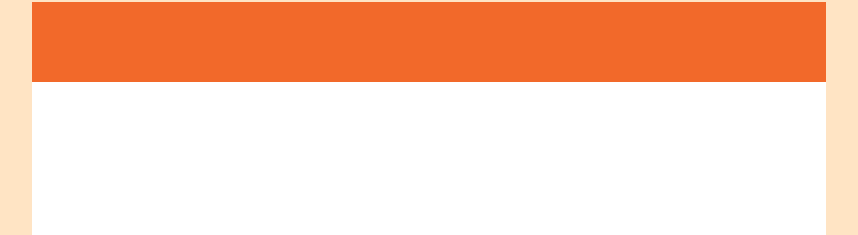
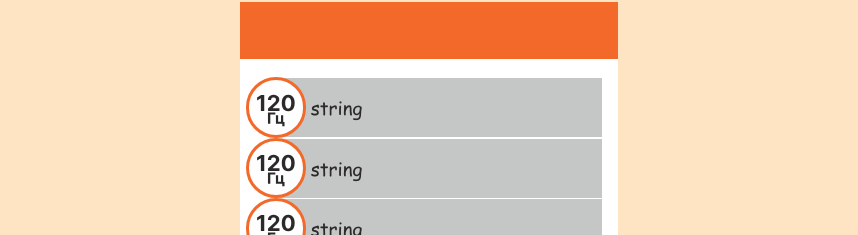
Before and after one commit to Mazayw/MiShopApp, a React (Create React App) app: page / in a window 1280 px wide. Both pictures are taken after a click on the tab "100x180mm". Shown: the part 565-800 px from the top of the page, without its empty margins (211-1069 px from the left). Built offline with nearby package versions, Linux system fonts and the light colour scheme.

Commit message:
feat: add ItemSmall component

```diff
--- a/src/components/ComponentToPrint100x180/index.module.scss
+++ b/src/components/ComponentToPrint100x180/index.module.scss
@@ -1,14 +1,14 @@
 .print {
-    width: 210mm;
-    height: 148mm;
+	width: 100mm;
+	height: 180mm;
 	display: flex;
 	flex-direction: column;
 	justify-content: space-between;
 }
 
 .header {
-    background: #F2692A;
-    width: 210mm;
+	background: #f2692a;
+	width: 100mm;
 	height: 31mm;
 	display: flex;
 	justify-content: center;
@@ -16,8 +16,8 @@
 }
 
 .title {
-    font-family: "Comic Sans MS", "Comic Sans", cursive;
-    font-size: 42pt;
+	font-family: 'Comic Sans MS', 'Comic Sans', cursive;
+	font-size: 32pt;
 	font-weight: 400;
 	color: #fff;
 	line-height: 8mm;
@@ -27,41 +27,39 @@
 .body {
 	background-color: #fff;
 	height: 100%;
-    width: 210mm;
+	width: 100mm;
 	display: flex;
-    flex-wrap: wrap;
+	flex-direction: column;
 	padding: 5mm;
 	justify-content: center;
 	align-items: center;
-    column-gap: 10px;
 }
 
 .footer {
-    width: 210mm;
+	width: 100mm;
 	height: 33mm;
 	display: flex;
 	justify-content: center;
-    background: #F2692A;
+	background: #f2692a;
 	align-items: center;
 }
 
 .logo {
-    width: 40mm;
-    height: 17mm;
+	width: 30mm;
+	height: auto;
 }
 
 .footer-content {
 	display: flex;
-    justify-content: space-between;
+	flex-direction: column;
+	justify-content: space-evenly;
 	align-items: center;
-    width: 205mm;
+	padding: 10px 5px;
 }
 
 .title-footer {
-    font-family: "Comic Sans MS", "Comic Sans", cursive;
-    font-size: 35pt;
+	font-family: 'Comic Sans MS', 'Comic Sans', cursive;
+	font-size: 18pt;
 	font-weight: 400;
 	color: #fff;
-    height: 14mm;
-    line-height: 10mm;
 }
--- a/src/components/ComponentToPrint100x180/index.tsx
+++ b/src/components/ComponentToPrint100x180/index.tsx
@@ -1,20 +1,28 @@
 import React from 'react';
 import styles from './index.module.scss';
-import Item from '../item/index';
+import ItemSmall from '../itemSmall/index';
 import { useGlobalContext } from '../../context/global-context';
 
 export const ComponentToPrint100x180 = React.forwardRef<HTMLDivElement>(
 	(props, ref) => {
 		const { globalData, globalName } = useGlobalContext();
-
+		const item = {
+			icon: '120hz.svg',
+			text: 'string',
+			id: '120hz.svg',
+		};
+		const arr = new Array(8).fill(item);
+		//globalData
 		return (
 			<div ref={ref} className={styles.print}>
 				<div className={styles.header}>
-					<h1 className={styles.title}>{globalName}</h1>
+					<h1 className={styles.title}>
+						{globalName.length < 15 ? globalName : 'Too long name'}
+					</h1>
 				</div>
 				<div className={styles.body}>
-					{globalData.map((el) => (
-						<Item data={el} key={el.id} />
+					{arr.map((el) => (
+						<ItemSmall data={el} key={el.id} />
 					))}
 				</div>
 				<div className={styles.footer}>
--- /dev/null
+++ b/src/components/itemSmall/index.module.scss
@@ -0,0 +1,45 @@
+.card {
+	position: relative;
+	height: 16mm;
+	width: 97mm;
+}
+
+.circle {
+	position: absolute;
+	top: -1px;
+	background: #fefefe;
+	border: 3.144px solid #f2692a;
+	width: 16mm;
+	height: 16mm;
+	border-radius: 50%;
+	display: flex;
+	justify-content: center;
+	align-items: center;
+	z-index: 2;
+}
+
+.icon {
+	width: 40px;
+	height: 40px;
+}
+
+.background {
+	position: absolute;
+	left: 25px;
+	width: 331px;
+	height: 59px;
+	display: flex;
+	align-items: center;
+	background: #c5c6c6;
+}
+
+.describe {
+	position: absolute;
+	left: 40px;
+	width: 293px;
+	font-family: 'Comic Sans MS', 'Comic Sans', cursive;
+	font-weight: 400;
+	font-size: 18.6662px;
+	color: #2b2a29;
+	line-height: 100%;
+}
--- /dev/null
+++ b/src/components/itemSmall/index.tsx
@@ -0,0 +1,52 @@
+import styles from './index.module.scss';
+import { IDesc } from '../../types';
+import DeleteIcon from '@mui/icons-material/Delete';
+import { IconButton } from '@mui/material';
+import { useState } from 'react';
+import { useGlobalContext } from '../../context/global-context';
+
+export default function ItemSmall({ data }: { data: IDesc }) {
+	const { setGlobalData } = useGlobalContext();
+
+	const [showButton, setShowButton] = useState(false);
+
+	const mouseInHandler = () => {
+		setShowButton(true);
+	};
+
+	const mouseOutHandler = () => {
+		setShowButton(false);
+	};
+
+	const clickHandler = () => {
+		setGlobalData((prev) => prev.filter((el) => el.id !== data.id));
+	};
+
+	return (
+		<div
+			className={styles.card}
+			onMouseEnter={mouseInHandler}
+			onMouseLeave={mouseOutHandler}
+		>
+			<div className={styles.circle}>
+				<img
+					className={styles.icon}
+					src={`/icons/${data.icon}`}
+					alt='icon'
+				></img>
+			</div>
+			<div className={styles.background}>
+				<p className={styles.describe}>{data.text}</p>
+				{showButton && (
+					<IconButton
+						aria-label='delete'
+						sx={{ left: 290, top: -10 }}
+						onClick={clickHandler}
+					>
+						<DeleteIcon />
+					</IconButton>
+				)}
+			</div>
+		</div>
+	);
+}
```
Lines whose indentation alone changed are shown as unchanged.
